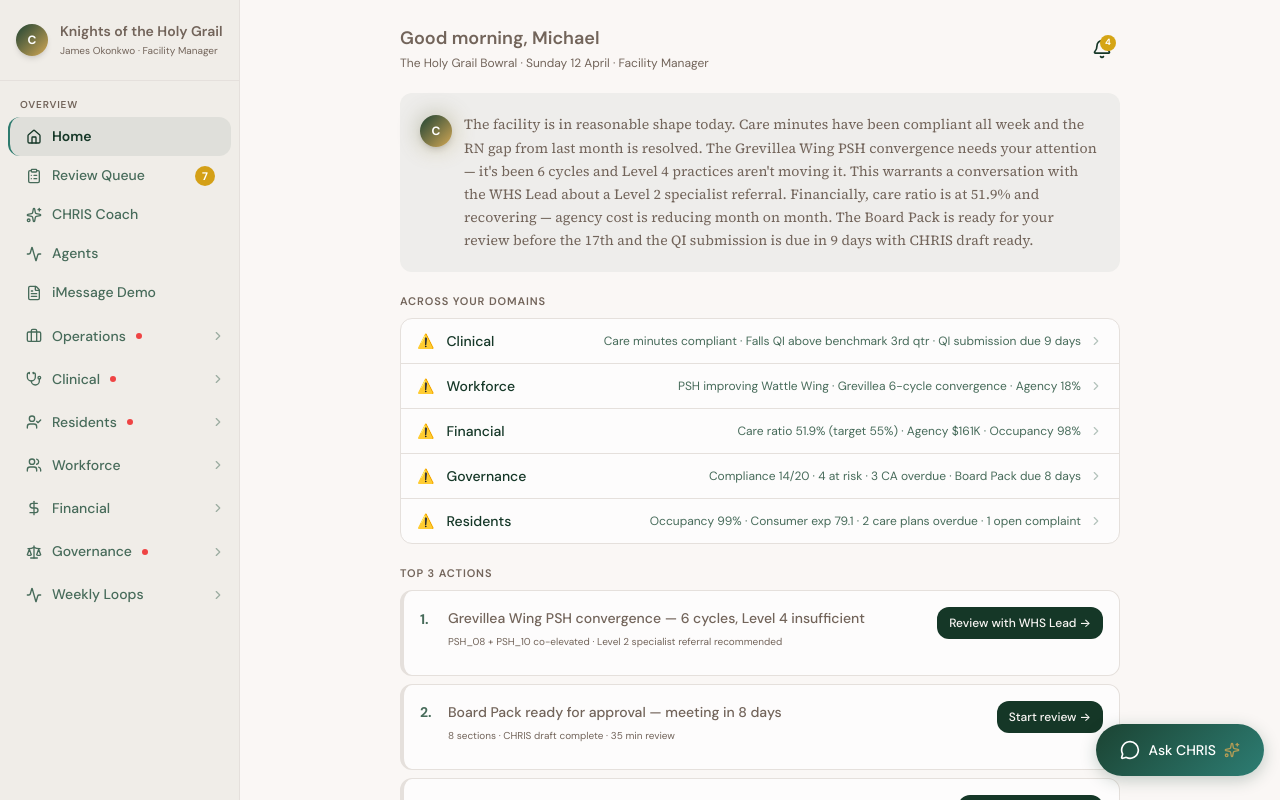
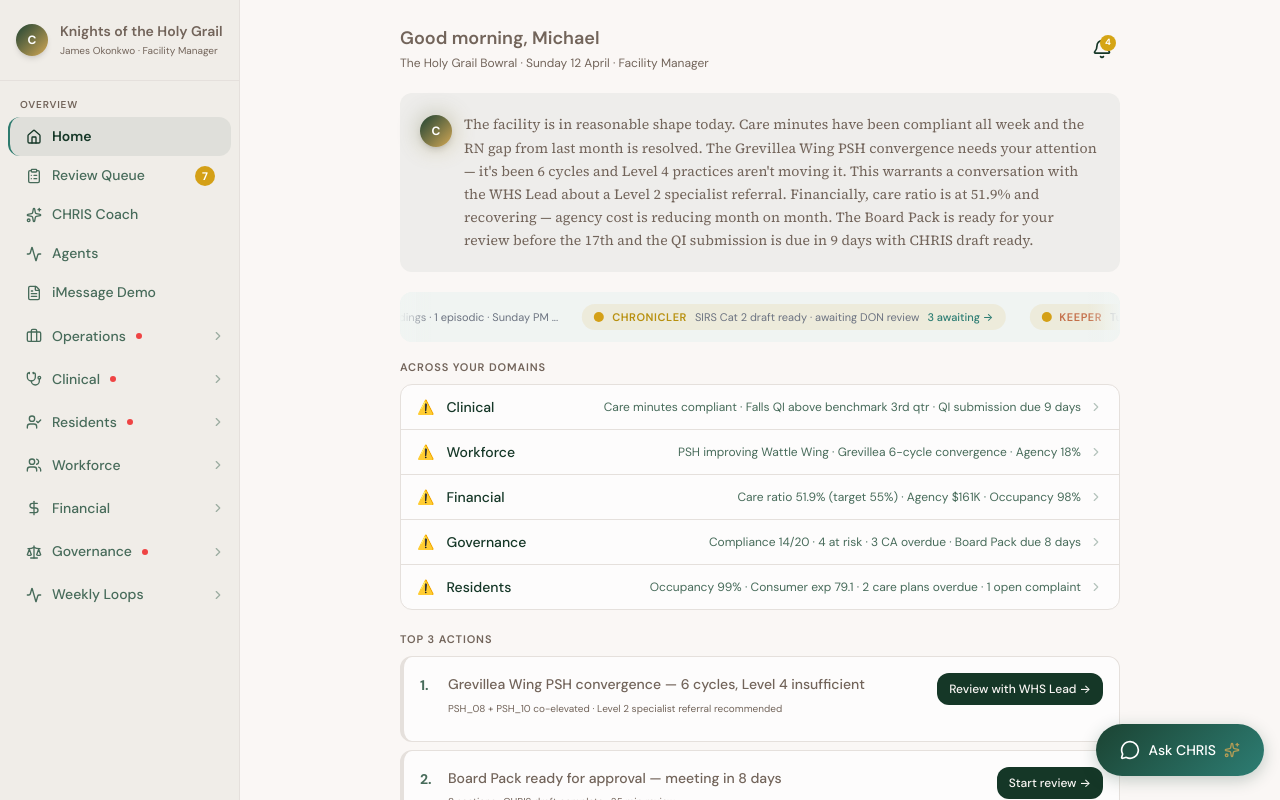
Before and after one commit to campbell-mc/website, a Next.js app in the folder apps/web/: page /dashboard/fm in a window 1280 px wide. Shown: the top 800 px of the page. Built offline with nearby package versions, Linux system fonts and the light colour scheme.

Commit message:
Agent ribbon on all role home screens (CEO, CFO, FM, all RoleHomeScreen roles)

```diff
--- a/apps/web/app/(app)/dashboard/fm/page.tsx
+++ b/apps/web/app/(app)/dashboard/fm/page.tsx
@@ -6,6 +6,7 @@ import { ChrisAvatar } from "@/components/chris/ChrisAvatar";
 import { todays_picture, facility, financial_monthly, workforce_monthly, compliance_obligations, corrective_actions, resident_intelligence } from "@/lib/seed-data";
 import { currentMetrics, fmtK, BENCHMARKS } from "@/lib/financial-benchmarks";
 import { OperationalFinancialPanel } from "@/components/financial/OperationalFinancialPanel";
+import { AgentPulse } from "@/components/chris/AgentPulse";
 
 // ============================================================================
 // FACILITY MANAGER HOME — Integrated operational picture
@@ -115,6 +116,8 @@ export default function FMHomePage() {
       </div>
 
       {/* 3. DOMAIN STATUS STRIP — 5 domains */}
+      <AgentPulse domain="all" />
+
       <p className="text-[11px] font-semibold text-muted-foreground uppercase tracking-[0.08em] mb-2">Across your domains</p>
       <div className="bg-card rounded-xl border border-border overflow-hidden mb-5">
         {DOMAINS.map((d) => {
--- a/apps/web/components/dashboard/RoleHomeScreen.tsx
+++ b/apps/web/components/dashboard/RoleHomeScreen.tsx
@@ -3,6 +3,7 @@
 import { useRouter } from "next/navigation";
 import { Bell, ChevronRight, Sparkles, Mic } from "lucide-react";
 import { ChrisAvatar } from "../chris/ChrisAvatar";
+import { AgentPulse } from "../chris/AgentPulse";
 
 // ============================================================================
 // RoleHomeScreen — Reusable home screen template for every role
@@ -71,6 +72,8 @@ export function RoleHomeScreen({ config, children }: { config: RoleHomeConfig; c
           <p className="text-sm text-foreground leading-relaxed font-serif-accent">{config.todaysPicture}</p>
         </div>
       </div>
+
+      <AgentPulse domain="all" />
 
       {/* 3. DOMAIN STATUS STRIP */}
       <p className="text-[11px] font-semibold text-muted-foreground uppercase tracking-[0.08em] mb-2">Across your domains</p>
```
